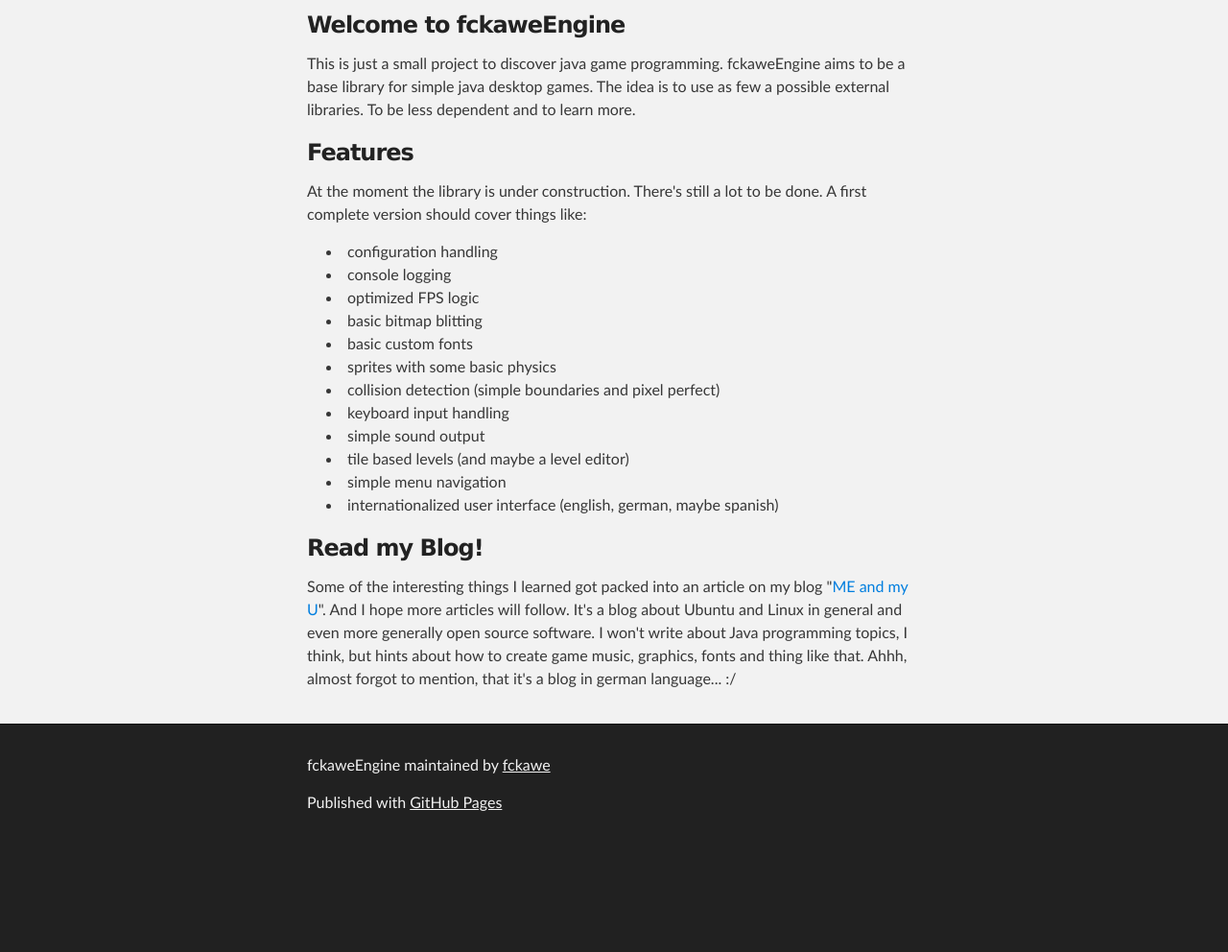
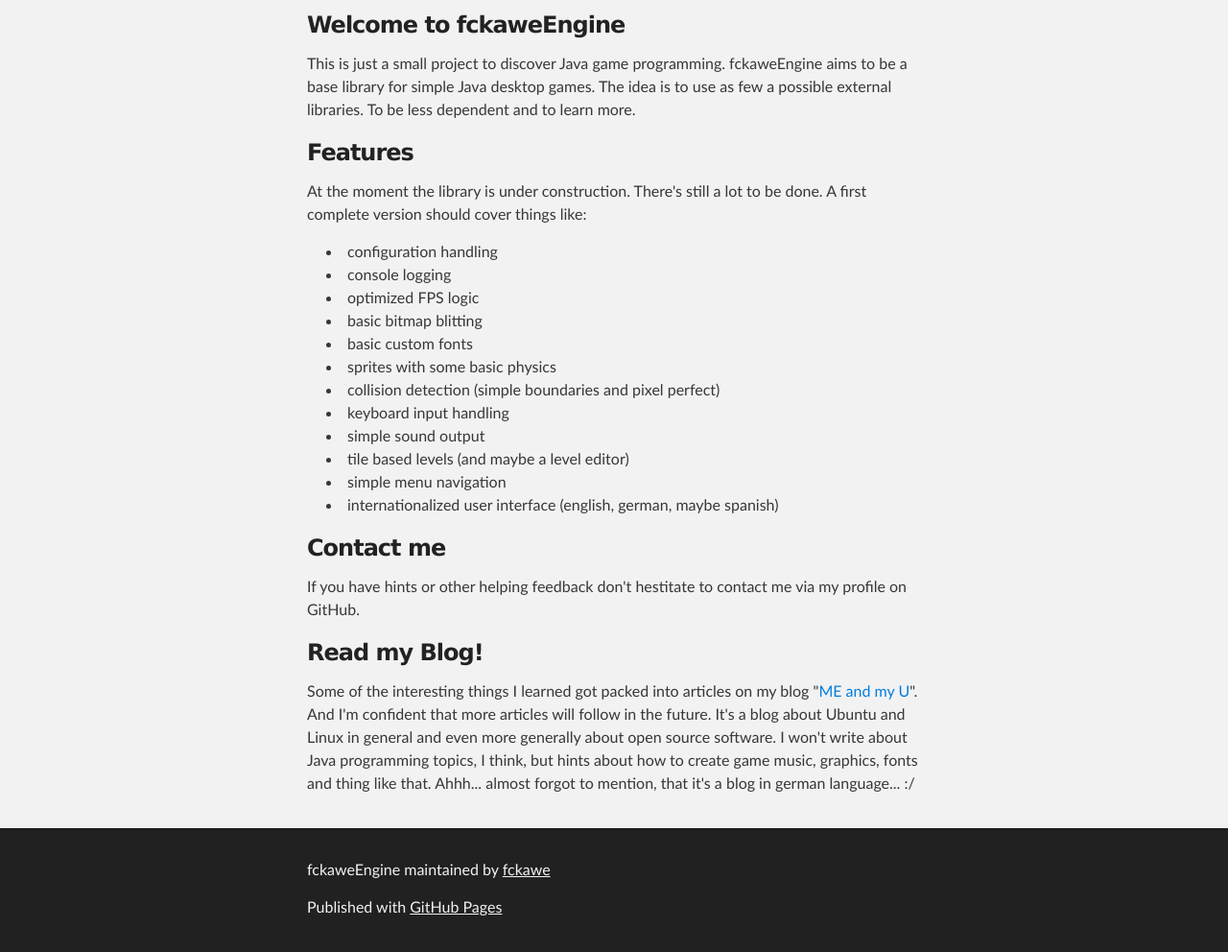
Before and after one commit to fckawe/fckaweEngine, a plain HTML site: page index.html in a window 1280 px wide. Shown: the part 252-1244 px from the top of the page at 96% size. Before the commit the page ends 1135 px from the top, so only its background shows below. Drawn offline with Linux system fonts and the light colour scheme.

```diff
--- a/index.html
+++ b/index.html
@@ -34,7 +34,7 @@
         <h3>
 <a name="welcome-to-fckaweengine" class="anchor" href="#welcome-to-fckaweengine"><span class="octicon octicon-link"></span></a>Welcome to fckaweEngine</h3>
 
-<p>This is just a small project to discover java game programming. fckaweEngine aims to be a base library for simple java desktop games. The idea is to use as few a possible external libraries. To be less dependent and to learn more.</p>
+<p>This is just a small project to discover Java game programming. fckaweEngine aims to be a base library for simple Java desktop games. The idea is to use as few a possible external libraries. To be less dependent and to learn more.</p>
 
 <h3>
 <a name="features" class="anchor" href="#features"><span class="octicon octicon-link"></span></a>Features</h3>
@@ -55,10 +55,15 @@
 <li>simple menu navigation</li>
 <li>internationalized user interface (english, german, maybe spanish)</li>
 </ul><h3>
+<a name="contact-me" class="anchor" href="#contact-me"><span class="octicon octicon-link"></span></a>Contact me</h3>
+
+<p>If you have hints or other helping feedback don't hestitate to contact me via my profile on GitHub.</p>
+
+<h3>
 <a name="read-my-blog" class="anchor" href="#read-my-blog"><span class="octicon octicon-link"></span></a>Read my Blog!</h3>
 
-<p>Some of the interesting things I learned got packed into an article on my blog "<a href="http://mamu.backmeister.name">ME and my U</a>". And I hope more articles will follow.
-It's a blog about Ubuntu and Linux in general and even more generally open source software. I won't write about Java programming topics, I think, but hints about how to create game music, graphics, fonts and thing like that. Ahhh, almost forgot to mention, that it's a blog in german language... :/</p>
+<p>Some of the interesting things I learned got packed into articles on my blog "<a href="http://mamu.backmeister.name">ME and my U</a>". And I'm confident that more articles will follow in the future.
+It's a blog about Ubuntu and Linux in general and even more generally about open source software. I won't write about Java programming topics, I think, but hints about how to create game music, graphics, fonts and thing like that. Ahhh... almost forgot to mention, that it's a blog in german language... :/</p>
       </section>
     </div>
 
```
Also changed, not shown: params.json (+1 -1 lines).
